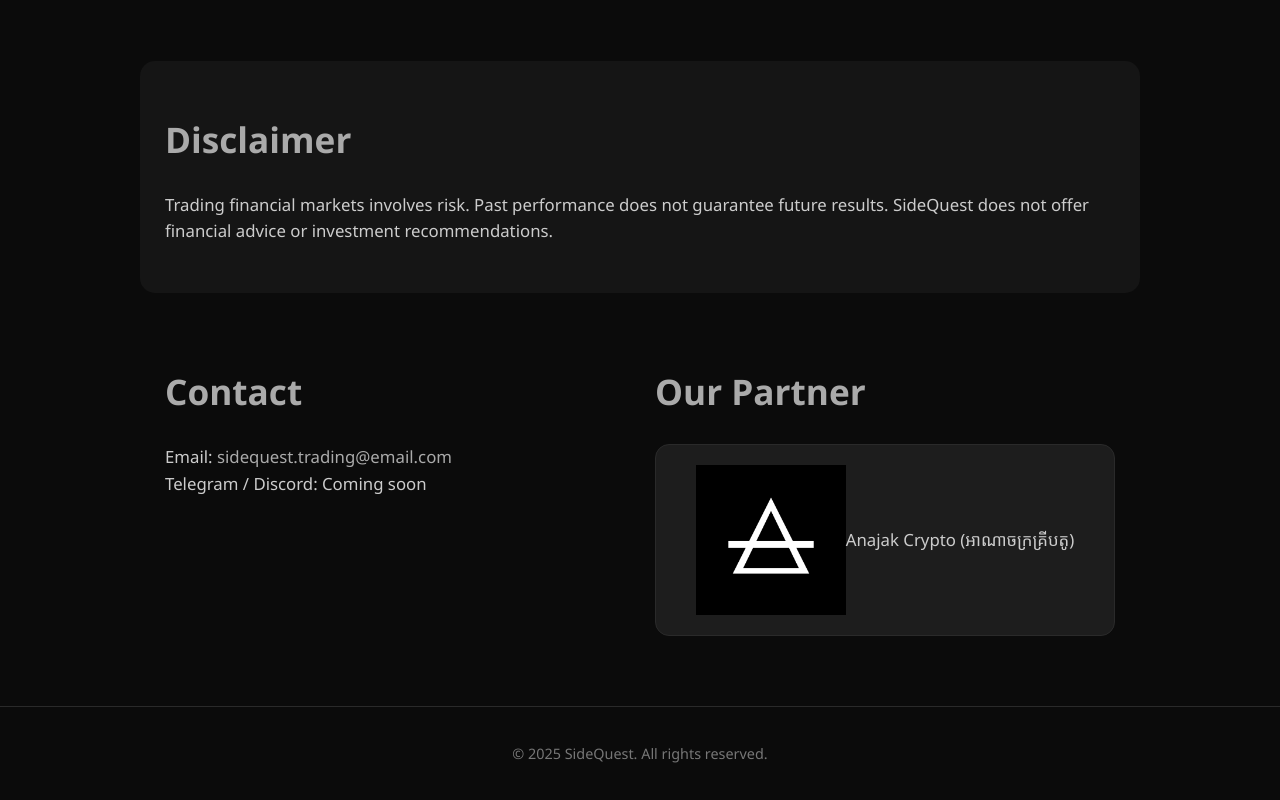
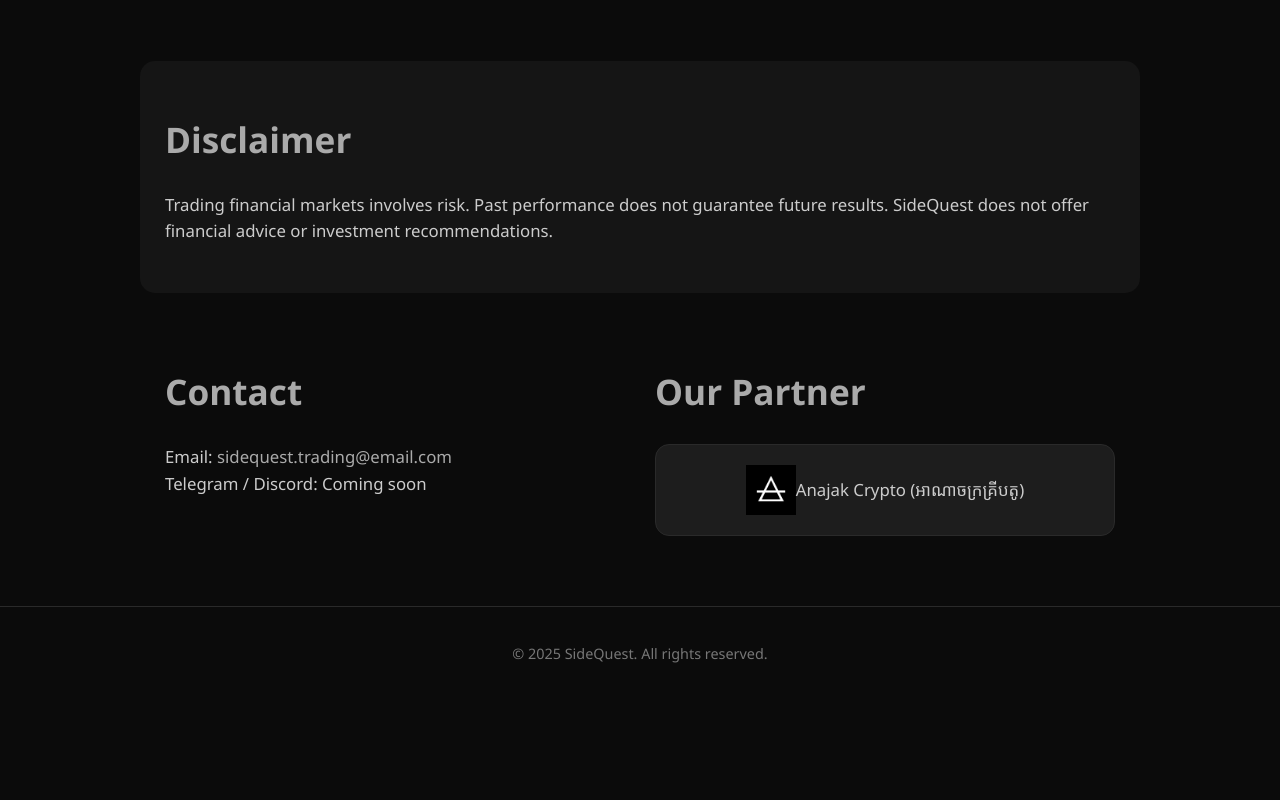
Before and after one commit to khakiru/sidequest, a plain HTML site: page index.html in a window 1280 px wide. Shown: the part 1481-2281 px from the top of the page. After the commit the page ends 2181 px from the top, so only its background shows below. Drawn offline with Linux system fonts and the light colour scheme.

Commit message:
Update website design with modern layout

```diff
--- a/style.css
+++ b/style.css
@@ -181,7 +181,7 @@ nav a:hover {
 }
 
 .partner-card img {
-  max-width: 150px;   /* adjust as needed */
+  max-width: 50px;   /* adjust as needed */
   height: auto;
   display: block;
 }
```
